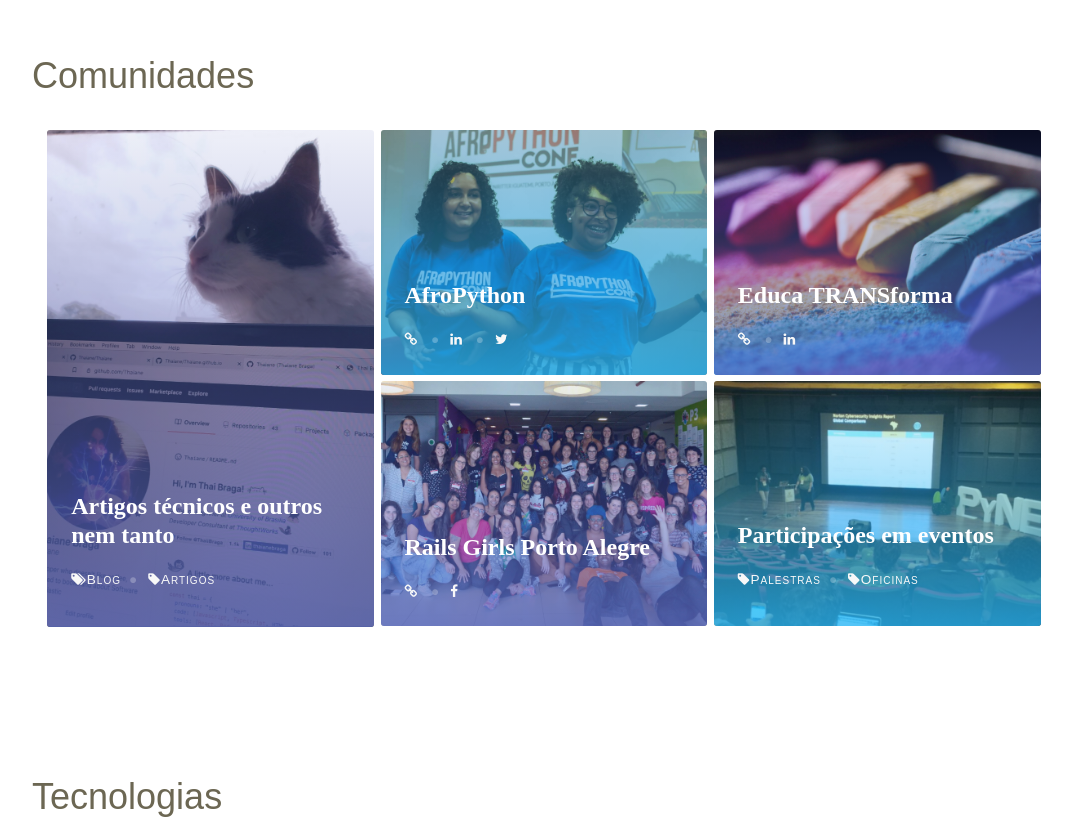
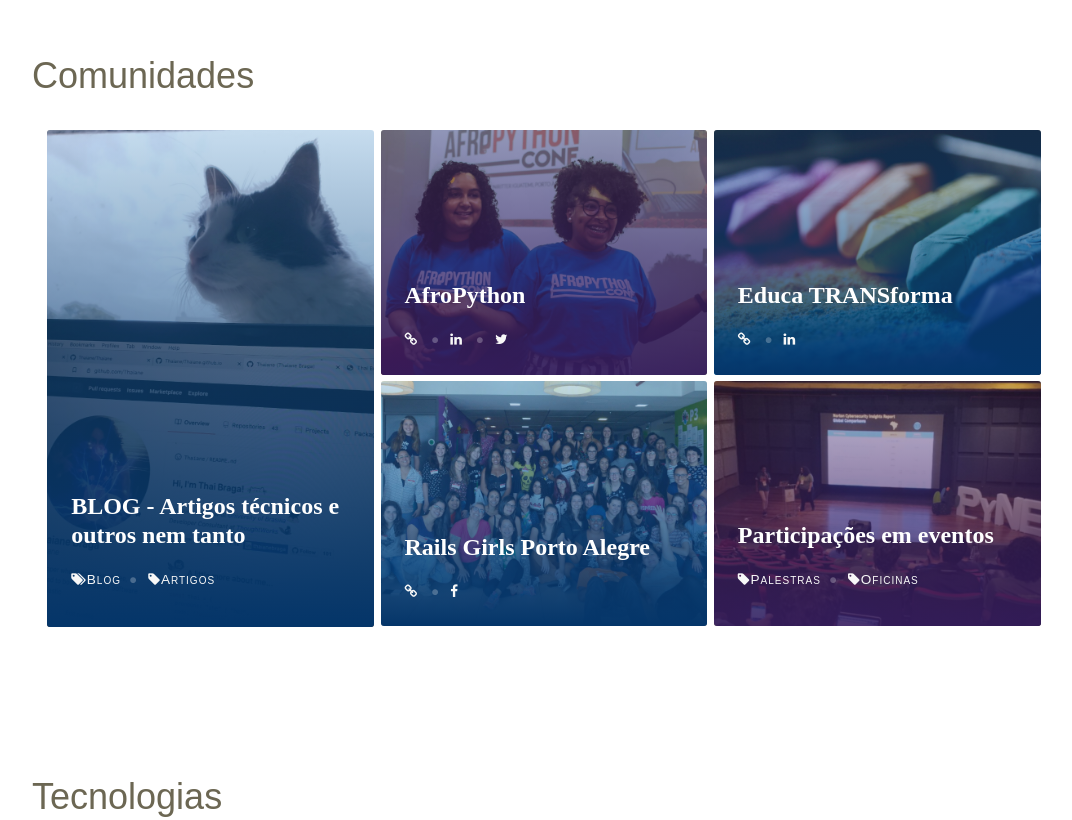
Before and after one commit to Thaiane/Thaiane.github.io, a plain HTML site: page index.html in a window 1280 px wide. Shown: the part 900-1720 px from the top of the page, without its empty margins (96-1168 px from the left). Drawn offline with nearby package versions, Linux system fonts and the light colour scheme; a web font is replaced by a local one.

Commit message:
Editando parte de comunidade/blog

```diff
--- a/css/comunidade.css
+++ b/css/comunidade.css
@@ -107,11 +107,11 @@
   z-index: 1;
 }
 .card__overlay--indigo {
-  background-image: linear-gradient(to bottom, rgba(92, 107, 192, 0.1), rgba(92, 107, 192, 0.8));
+  background-image: linear-gradient(to bottom, rgb(67, 140, 200, 0.3), rgb(4, 53, 105));
   z-index: 2;
 }
 .card__overlay--blue {
-  background-image: linear-gradient(to bottom, rgba(41, 182, 246, 0.1), rgba(41, 182, 246, 0.8));
+  background-image: linear-gradient(to bottom, rgb(72, 39, 119, 0.3), rgb(54, 29, 95, 0.9));
   z-index: 2;
 }
 .card__overlay-content {
--- a/index.html
+++ b/index.html
@@ -28,15 +28,14 @@
       <span class="line"></span>
       <span class="line"></span>
       <span class="line"></span>
-      <span class="line"></span>
+
     </button>
   </div>
   <div class="header-grid">
     <nav class="header__nav">
       <ul class="nav">
         <li class="header__nav__item"><a data-ref="about" href="#about">Olar</a></li>
-        <li class="header__nav__item"><a data-ref="blog" href="#blog">Blog</a></li>
-        <li class="header__nav__item"><a data-ref="comunidade" href="#comunidade">Comunidades</a></li>
+        <li class="header__nav__item"><a data-ref="comunidade" href="#comunidade">Blog</a></li>
         <li class="header__nav__item"><a data-ref="tecnologia" href="#skills">Tecnologias</a></li>
         <li class="header__nav__item"><a data-ref="portfolio" href="#portfolio">Portfólio</a></li>
         <li class="header__nav__item"><a data-ref="contact" href="#contact">Contato</a></li>
@@ -261,7 +260,7 @@
               <img class="img-comunidade-retangulo" src="img/blog.png" alt="">
               <div class="card__overlay card__overlay--indigo">
                 <div class="card__overlay-content">
-                  <a href="posts/blog.html" class="card__title">Artigos técnicos e outros nem tanto</a>
+                  <a href="posts/blog.html" class="card__title">BLOG - Artigos técnicos e outros nem tanto</a>
                   <ul class="card__meta">
                     <li><a href="posts/blog.html"><i class="fa fa-tags"></i>Blog</a></li>
                     <li><a href="posts/blog.html"><i class="fa fa-tag"></i>Artigos</a></li>
```
